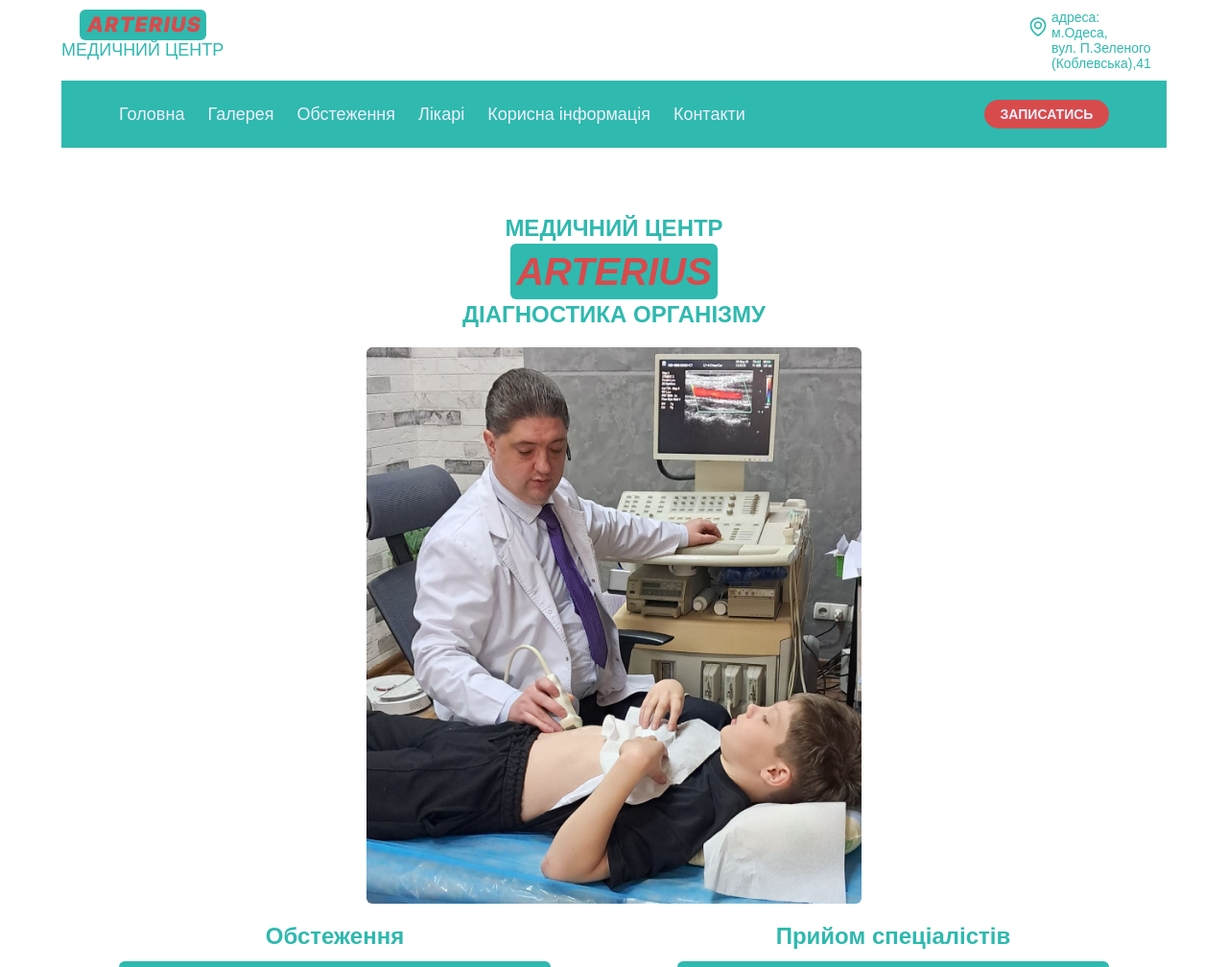
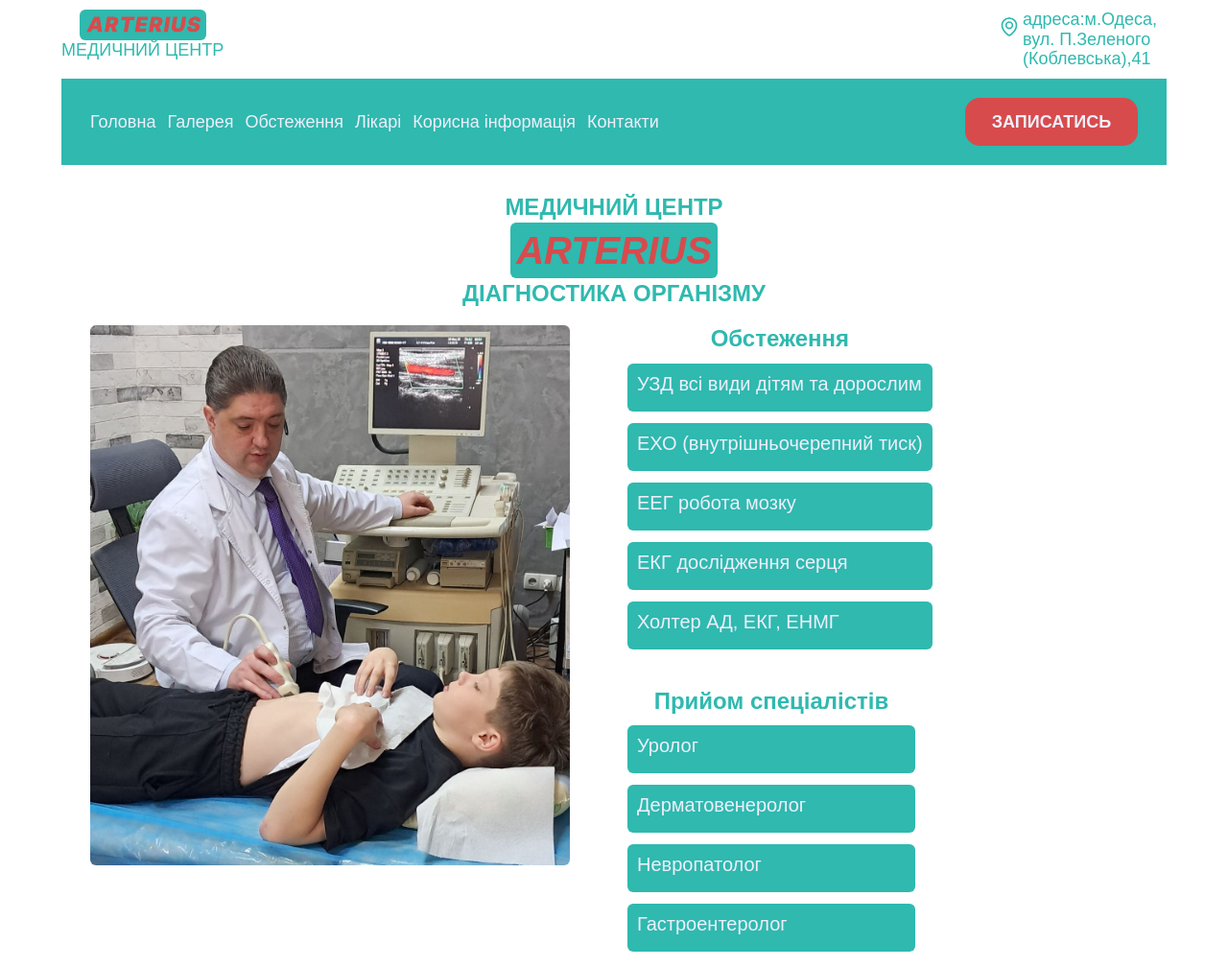
Before and after one commit to NadiiaUrazmanova/arterius, a plain HTML site: page index.html in a window 1280 px wide. Shown: the top 1008 px of the page at 96% size. Drawn offline with nearby package versions, Linux system fonts and the light colour scheme.

Commit message:
some correct

```diff
--- a/css/styles.css
+++ b/css/styles.css
@@ -67,20 +67,24 @@ body {
 }
 @media (min-width: 768px) {
     body {
+        font-size: 16px;
+    }
+}
+@media (min-width: 768px) {
+    body {
         font-size: 18px;
     }
 }
 
-
 .container {
     max-width: 90%;
     margin: 0 auto;
-    padding: 0 24px;
+    padding: 0 16px;
 }
 
 @media (min-width: 1024px) {
     .container {
-        padding: 0 60px;}
+        padding: 0 30px;}
     }
 
 
@@ -122,6 +126,13 @@ align-items: center;
     font-size: 14px;
     position: relative;
 }
+@media (min-width: 1024px) {
+    .header-item {
+        font-size: 18px;
+        max-width: 150px;
+    }
+}
+
 
 .geo-svg {
     position: absolute;
@@ -136,6 +147,12 @@ align-items: center;
     fill: var(--first-color);
 }
 
+.header-ad-link {
+    display: flex;
+    flex-direction: row;
+    flex-wrap: wrap;
+}
+
 
 
 .header-nav {
@@ -148,18 +165,8 @@ align-items: center;
     align-items: center;
     flex-wrap: wrap;
     gap: 16px;
-    margin-bottom: 20px;
 }
-@media (min-width: 768px) {
-    .header-nav {
-        margin-bottom: 30px;
-    }
-}
-@media (min-width: 1024px) {
-    .header-nav {
-        margin-bottom: 60px;
-    }
-}
+
 
 .burger-button {
     display: flex;
@@ -205,7 +212,6 @@ align-items: center;
     width: 100%;
     padding: 16px;
     position: absolute;
-    top: 100%;
     left: 0;
     z-index: 800;
 }
@@ -243,9 +249,8 @@ align-items: center;
 }
 @media (min-width: 1024px) {
     .header-nav-list {
-        gap: 24px;
-        flex-grow: 1;
-        justify-content: flex-start;
+        gap: 12px;
+        justify-content: space-between;
     }
 }
 
@@ -271,6 +276,14 @@ align-items: center;
     }
 }
 
+@media (min-width: 1024px) {
+    .header-nav-button {
+        height: 50px;
+        min-width: 180px;
+        font-size: 18px;
+    }
+}
+
 
 
 
@@ -282,11 +295,15 @@ align-items: center;
 @media (min-width: 768px) {
     .first-page {
         font-size: 24px;
+        padding-top: 15px;
+        padding-bottom: 15px;
     }
 }
 @media (min-width: 1024px) {
     .first-page {
         font-size: 32px;
+        padding-top: 30px;
+        padding-bottom: 30px;
     }
 }
 
@@ -334,6 +351,17 @@ align-items: center;
     }
 }
 
+@media (min-width: 1024px) {
+.first-page-container {
+display: flex;
+flex-direction: row;
+gap: 60px;
+/* justify-content: space-between; */
+}
+}
+
+
+
 .banner-container {
     max-width: 100%;
     height: auto;
@@ -347,7 +375,9 @@ align-items: center;
 }
 @media (min-width: 1024px) {
     .banner-container {
-        max-width: 50%;
+        max-width: 500px;
+        align-self: flex-start;
+        flex-basis: (calc(100% - 60px) / 2);
     }
 }
 
@@ -361,6 +391,15 @@ border-radius: 6px;
     justify-content: space-between;
     flex-wrap: wrap;
 
+}
+
+@media (min-width: 1024px) {
+.research-doctor-section {
+    flex-wrap: wrap;
+    flex-direction: row;
+    gap: 30px;
+    flex-basis: (calc(100% - 60px) / 2);
+}
 }
 
 
@@ -391,6 +430,12 @@ border-radius: 6px;
         margin-bottom: 0;
     }
 }
+@media (min-width: 1024px) {
+    .section-title {
+        /* flex-grow: 0.4; */
+    }
+}
+
 
 .research-list,
 .doctor-list {
@@ -403,15 +448,18 @@ border-radius: 6px;
     .research-list,
     .doctor-list {
         flex-wrap: nowrap;
+        padding-bottom: 40px;
     }
 }
 
-@media (min-width: 768px) {
+@media (min-width: 1024px) {
     .research-list,
-    .doctor-list {
-        padding-bottom: 40px;
+        .doctor-list {
+    padding-bottom: 10px;
     }
 }
+
+
 
 .research-item,
 .doctor-item {
@@ -431,7 +479,7 @@ border-radius: 6px;
     .research-item,
     .doctor-item {
         font-size: 20px;
-        min-width: 450px;
+        min-height: 50px;
     }
 }
 
@@ -502,6 +550,13 @@ border-radius: 6px;
     padding-right: 12px;
     display: block;
     margin: 20px auto 20px;
+}
+@media (min-width: 1024px) {
+    .question-button {
+        height: 50px;
+        min-width: 350px;
+        font-size: 18px;
+    }
 }
 
 
@@ -1105,6 +1160,8 @@ border-radius: 6px;
     transition: background-color 250ms cubic-bezier(0.4, 0, 0.2, 1);
 }
 
+
+
 /* 2 сторінка */
 
 .gallery {
--- a/index.html
+++ b/index.html
@@ -34,9 +34,10 @@
                     <use href="./icons/icons.svg#icon-map">
                     </use>
                 </svg>
-                <a href="#map" id="openMapModal">
-                    <span>адреса:<br>
-                        м.Одеса,<br> вул. П.Зеленого (Коблевська),41</span>
+                <a class="header-ad-link" href="#map" id="openMapModal">
+                    <span class="header-ad-span">адреса:</span>
+                    <span class="header-ad-span">м.Одеса,</span> <span class="header-ad-span">вул. П.Зеленого</span>
+                    <span class="header-ad-span">(Коблевська),41</span>
                 </a>
             </address>
         </div>
@@ -77,10 +78,10 @@
                         діагностика організму
                     </p>
                 </div>
+                <div class="first-page-container">
                     <div class="banner-container">
                         <img class="banner" src="./img/banner.jpg" alt="banner">
                     </div>
-
                     <div class="research-doctor-section">
                         <div class="research-main-list">
                             <h2 class="section-title">Обстеження</h2>
@@ -105,7 +106,6 @@
                                         УЗД дітям проводиться з першого місяця до 16 років.
                                         Дорослим — чоловікам і жінкам — з 16 років.
                                     </div>
-
                                 </li>
                                 <li class="research-item">
                                     <div class="research-content">ЕКГ дослідження серця</div>
@@ -131,6 +131,7 @@
                                 <li class="doctor-item">Невропатолог</li>
                                 <li class="doctor-item">Гастроентеролог</li>
                             </ul>
+                        </div>
                     </div>
                 </div>
 
@@ -169,7 +170,7 @@
                     <span>неділя вихідний</span>
                 </div>
             </div>
-            <span>Ліцензія №</span>
+            <span>Наказ МОЗ України від 25.03.2024 № 502 "Про ліцензування медичної практики"</span>
         </div>
 
     </footer>
```
Also changed, not shown: icons/symbol-defs.svg (added). Lines whose indentation alone changed are shown as unchanged.
